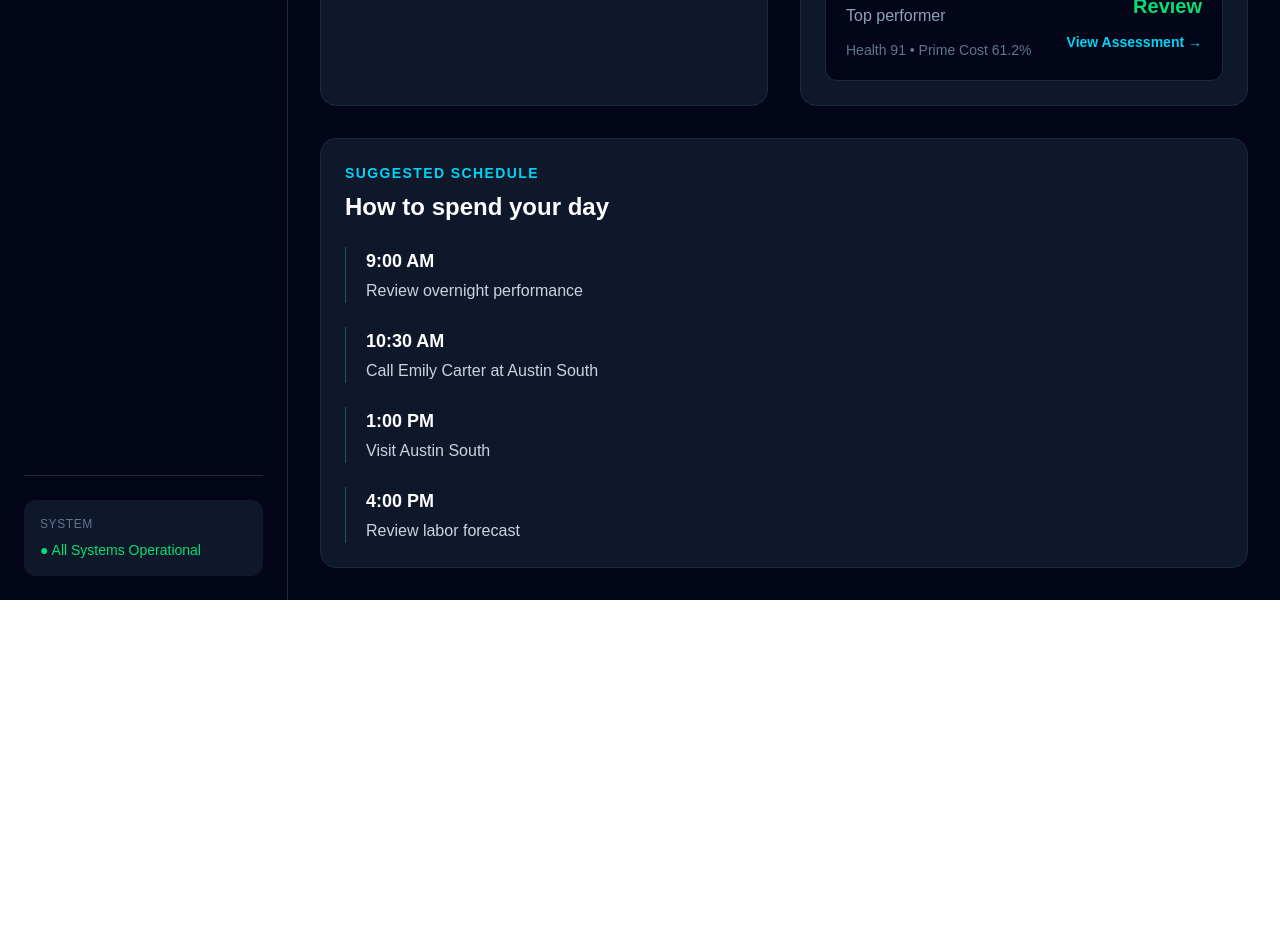
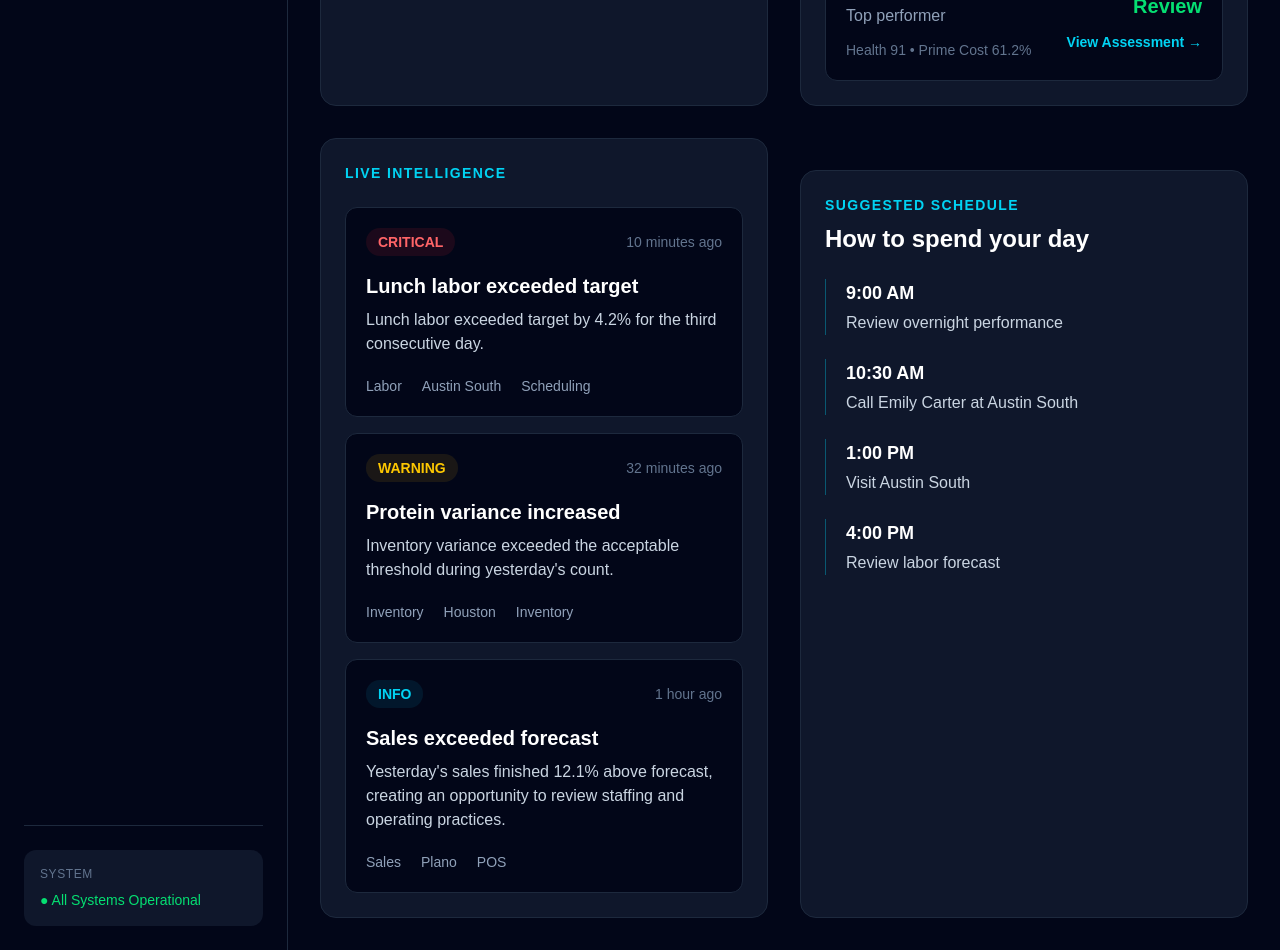
Before and after one commit to SyntrixAI/syntrix-ops, a Next.js app: page / in a window 1280 px wide. Shown: the part 2300-3250 px from the top of the page. Before the commit the page ends 2900 px from the top, so only its background shows below. Built offline with nearby package versions, Linux system fonts and the light colour scheme.

Commit message:
feat: add signal engine

```diff
--- a/src/app/page.js
+++ b/src/app/page.js
@@ -5,6 +5,7 @@ import { company } from "../data/company";
 import { dailyBrief } from "../data/dailyBrief";
 import { locations } from "../data/locations";
 import { assessments } from "../data/assessments";
+import { signals } from "../data/signals";
 
 export default function Home() {
   return (
@@ -17,6 +18,7 @@ export default function Home() {
           company={company}
           locations={locations}
           assessments={assessments}
+          signals={signals}
         />
       </section>
     </AppLayout>
--- a/src/components/briefing/DailyBrief.jsx
+++ b/src/components/briefing/DailyBrief.jsx
@@ -3,12 +3,14 @@ import PriorityQueue from "./PriorityQueue";
 import BusinessHealthSnapshot from "./BusinessHealthSnapshot";
 import TopLocationsToWatch from "./TopLocationsToWatch";
 import SuggestedSchedule from "./SuggestedSchedule";
+import SignalFeed from "../intelligence/SignalFeed";
 
 export default function DailyBrief({
   dailyBrief,
   company,
   locations,
   assessments,
+  signals,
 }) {
   const locationsToWatch = [...locations]
     .sort((a, b) => a.healthScore - b.healthScore)
@@ -26,7 +28,11 @@ export default function DailyBrief({
         assessments={assessments}/>
       </div>
 
-      <SuggestedSchedule schedule={dailyBrief.schedule} />
+      <div className="mt-8 grid grid-cols-1 gap-8 lg:grid-cols-2">
+        <SignalFeed signals={signals} />
+
+        <SuggestedSchedule schedule={dailyBrief.schedule} />
+      </div>
     </>
   );
 }
--- /dev/null
+++ b/src/components/intelligence/SignalFeed.jsx
@@ -0,0 +1,21 @@
+import Card from "../ui/Card";
+import SignalItem from "./SignalItem";
+
+export default function SignalFeed({ signals }) {
+  return (
+    <Card>
+      <p className="text-sm font-semibold uppercase tracking-widest text-cyan-400">
+        Live Intelligence
+      </p>
+
+      <div className="mt-6 space-y-4">
+        {signals.map((signal) => (
+          <SignalItem
+            key={signal.id}
+            signal={signal}
+          />
+        ))}
+      </div>
+    </Card>
+  );
+}
--- /dev/null
+++ b/src/components/intelligence/SignalItem.jsx
@@ -0,0 +1,37 @@
+import Badge from "../ui/Badge";
+
+const toneBySeverity = {
+  critical: "danger",
+  warning: "warning",
+  info: "info",
+};
+
+export default function SignalItem({ signal }) {
+  return (
+    <div className="rounded-xl border border-slate-800 bg-slate-950 p-5 transition hover:border-cyan-500/40">
+      <div className="flex items-center justify-between">
+        <Badge tone={toneBySeverity[signal.severity]}>
+          {signal.severity.toUpperCase()}
+        </Badge>
+
+        <p className="text-sm text-slate-500">
+          {signal.detectedAt}
+        </p>
+      </div>
+
+      <h3 className="mt-4 text-xl font-bold text-white">
+        {signal.title}
+      </h3>
+
+      <p className="mt-2 text-slate-300">
+        {signal.description}
+      </p>
+
+      <div className="mt-5 flex flex-wrap gap-5 text-sm text-slate-400">
+        <span>{signal.category}</span>
+        <span>{signal.location}</span>
+        <span>{signal.source}</span>
+      </div>
+    </div>
+  );
+}
--- a/src/data/signals.js
+++ b/src/data/signals.js
@@ -1,18 +1,51 @@
-export const signals = [
+import { generateSignals } from "../lib/signalEngine";
+
+const rawEvents = [
   {
     id: 1,
-    type: "labor",
     severity: "critical",
+    category: "Labor",
+    source: "Scheduling",
+    locationId: "austin-south",
     location: "Austin South",
-    message: "Lunch labor exceeded target by 4.2%",
+    title: "Lunch labor exceeded target",
+    description:
+      "Lunch labor exceeded target by 4.2% for the third consecutive day.",
     detectedAt: "10 minutes ago",
+    estimatedImpact: 1180,
+    effort: "Low",
+    estimatedTime: "30–45 min",
   },
   {
     id: 2,
-    type: "inventory",
     severity: "warning",
+    category: "Inventory",
+    source: "Inventory",
+    locationId: "houston",
     location: "Houston",
-    message: "Protein variance increased",
+    title: "Protein variance increased",
+    description:
+      "Inventory variance exceeded the acceptable threshold during yesterday's count.",
     detectedAt: "32 minutes ago",
+    estimatedImpact: 620,
+    effort: "Medium",
+    estimatedTime: "45–60 min",
+  },
+  {
+    id: 3,
+    severity: "info",
+    category: "Sales",
+    source: "POS",
+    locationId: "plano",
+    location: "Plano",
+    title: "Sales exceeded forecast",
+    description:
+      "Yesterday's sales finished 12.1% above forecast, creating an opportunity to review staffing and operating practices.",
+    detectedAt: "1 hour ago",
+    estimatedImpact: 450,
+    effort: "Low",
+    estimatedTime: "20 min",
   },
 ];
+
+export const signals = generateSignals(rawEvents);
--- /dev/null
+++ b/src/lib/priorityEngine.js
@@ -0,0 +1,33 @@
+const severityRank = {
+  critical: 1,
+  warning: 2,
+  info: 3,
+};
+
+export function generatePrioritiesFromSignals(signals) {
+  return [...signals]
+    .sort((a, b) => severityRank[a.severity] - severityRank[b.severity])
+    .slice(0, 3)
+    .map((signal, index) => ({
+      id: signal.id,
+      rank: index + 1,
+      priority:
+        signal.severity === "critical"
+          ? "Critical"
+          : signal.severity === "warning"
+          ? "High"
+          : "Medium",
+      title:
+        signal.locationId === "austin-south"
+          ? "Visit Austin South"
+          : `Review ${signal.location}`,
+      reason: signal.description,
+      impact: {
+        amount: signal.estimatedImpact ?? 0,
+        period: "week",
+      },
+      effort: signal.effort ?? "Medium",
+      estimatedTime: signal.estimatedTime ?? "30–45 min",
+      nextStep: "Open assessment",
+    }));
+}
--- /dev/null
+++ b/src/lib/signalEngine.js
@@ -0,0 +1,23 @@
+export function generateSignals(rawEvents) {
+  return rawEvents.map((event) => ({
+    id: event.id,
+
+    severity: event.severity ?? "info",
+    category: event.category,
+    source: event.source,
+
+    locationId: event.locationId,
+    location: event.location,
+
+    title: event.title,
+    description: event.description,
+
+    detectedAt: event.detectedAt,
+
+    estimatedImpact: event.estimatedImpact ?? 0,
+    effort: event.effort ?? "Medium",
+    estimatedTime: event.estimatedTime ?? "30–45 min",
+
+    status: event.status ?? "active",
+  }));
+}
```
Also changed, not shown: src/components/intelligence/LiveIntelligence.jsx (added).
